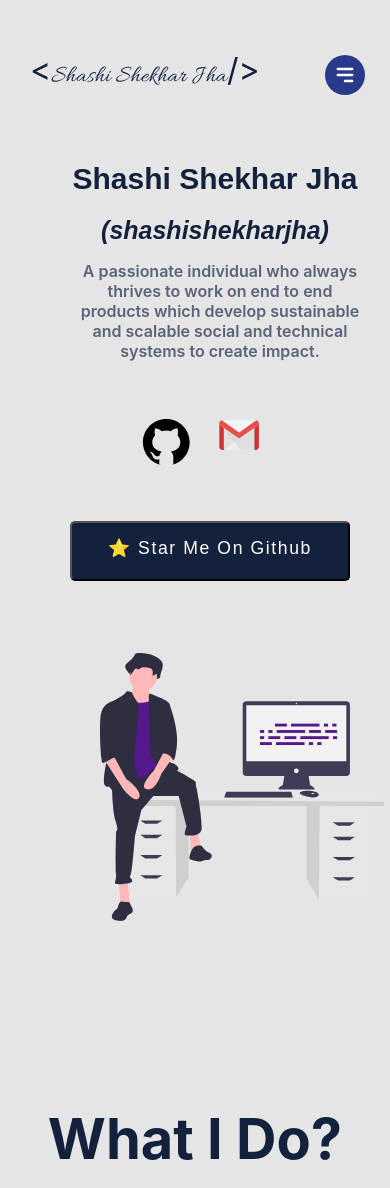
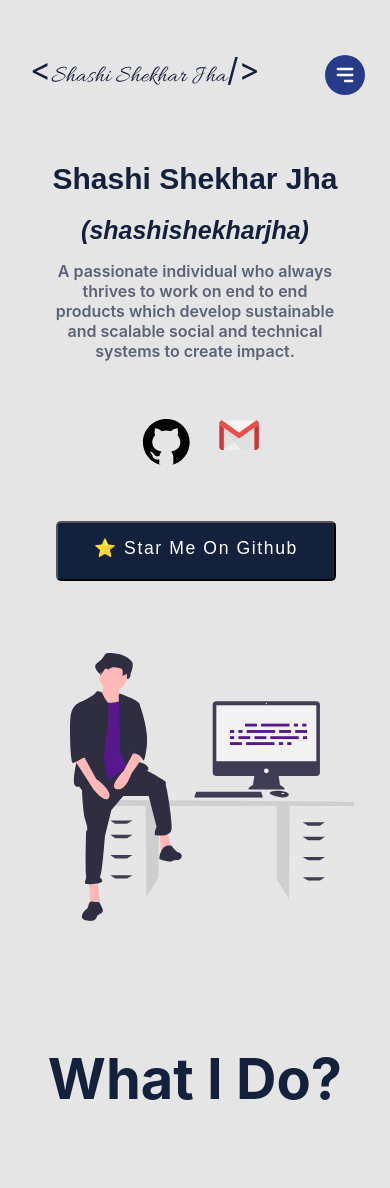
Before and after one commit to ShashiShekhar001/portfolio, a React (Create React App) app: page / in a window 390 px wide. Shown: the top 1188 px of the page. Built offline with nearby package versions, Linux system fonts and the light colour scheme.

Commit message:
Update header.css

```diff
--- a/src/components/navbar/header/header.css
+++ b/src/components/navbar/header/header.css
@@ -368,7 +368,7 @@
   }
   @media (max-width: 425px) {
     .hNames{
-        margin-left: -70px;
+        margin-left: -110px;
     }
     .hName {
       font-size: 30px;
@@ -381,7 +381,7 @@
     }
     .content {
       font-size: 16px;
-      margin-left:-30px;
+      margin-left:-55px;
       width: 100%;
       line-height: normal;
       text-align: center;
@@ -396,7 +396,7 @@
       width: 100%;
       height: 60px;
       display: flex;
-      margin-left: -40px;
+      margin-left: -54px;
       justify-content: center;
       font-size: 1.1rem;
       padding-top: 15px;
@@ -404,7 +404,7 @@
     .hImg{
        transform: scale(0.4);
        margin-top: -230px;
-       margin-left: -66px;
-       margin-bottom:-120px;
+       margin-left: -96px;
+       margin-bottom:-180px;
     }
   }
```
